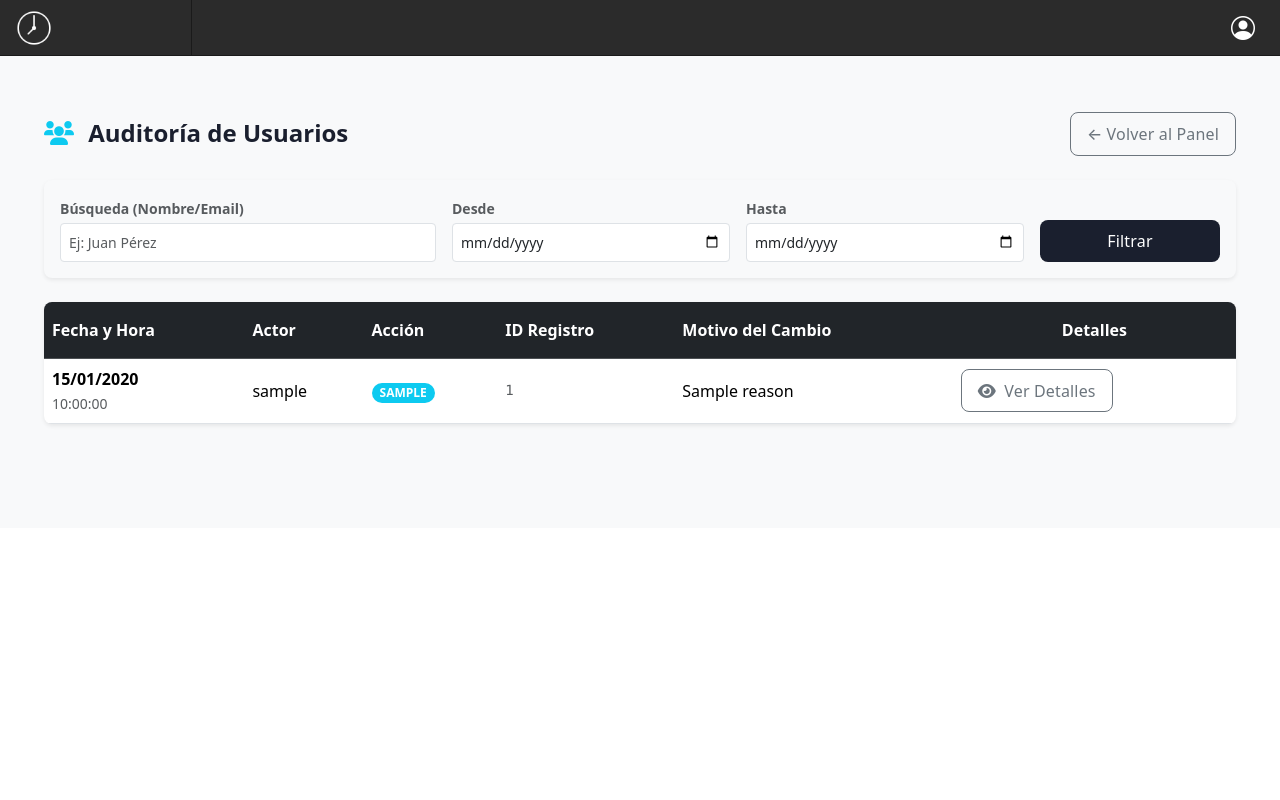
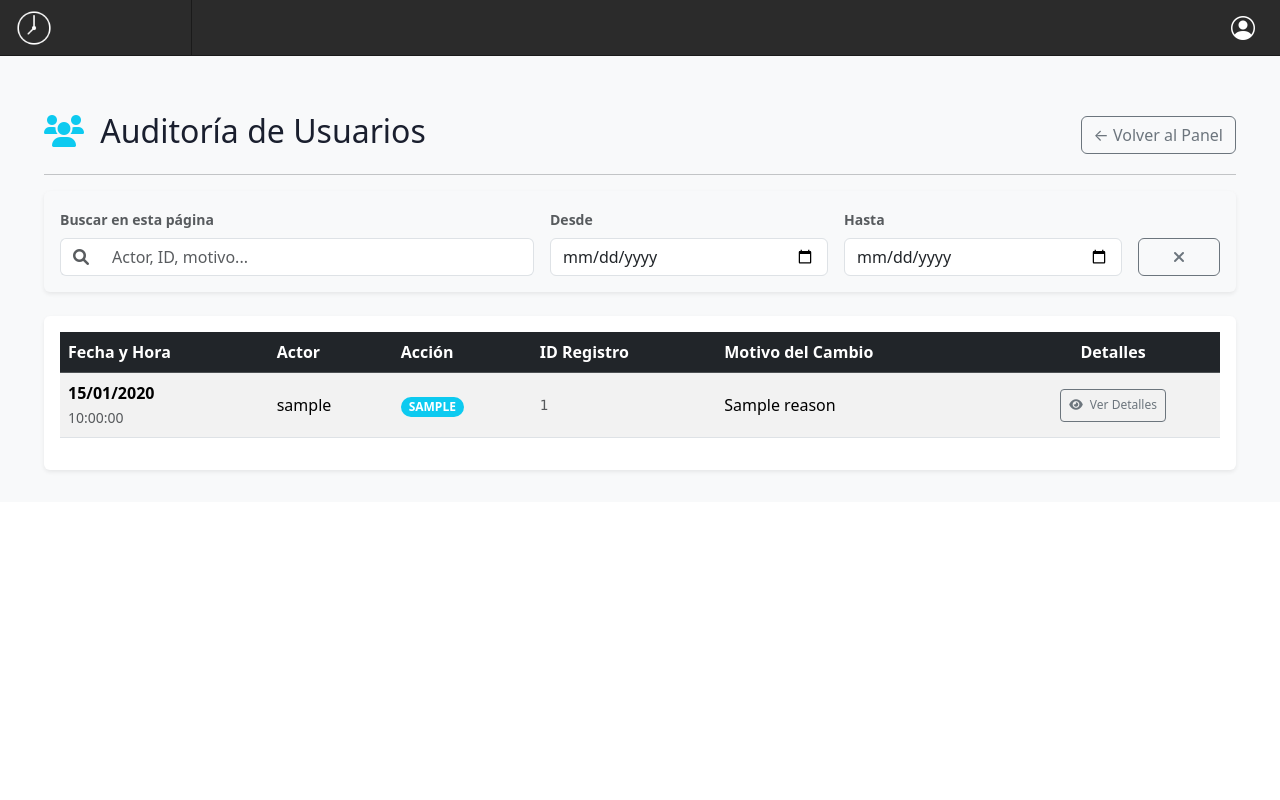
Before and after one commit to mArteagaRamos/ControlHorario, a Django app: template templates/audit/audit_users.html in a window 1280 px wide. Run offline with Django 4.2, Linux system fonts and the light colour scheme; the template is opened without the code that fills it: most values are stand-ins (such as "Sample title", 1, 10 or a date in 2020); one stand-in notice (Sample message) is shown; some libraries are stand-ins or nearby versions.

Commit message:
Filtro audit usuarios

```diff
--- a/templates/audit/audit_users.html
+++ b/templates/audit/audit_users.html
@@ -2,215 +2,82 @@
 
 {% block title %}Auditoría de Usuarios{% endblock %}
 
+{% block extra_head %}
+    <link rel="stylesheet" href="https://cdnjs.cloudflare.com/ajax/libs/font-awesome/6.0.0/css/all.min.css">
+    <link href="https://cdn.jsdelivr.net/npm/bootstrap-icons/font/bootstrap-icons.css" rel="stylesheet">
+{% endblock %}
+
 {% block content %}
+<div class="container-fluid mt-4">
+    <div class="d-flex justify-content-between align-items-center mb-3">
+        <h2 style="color: #1a1f2e;"><i class="fas fa-users text-info pe-2"></i> Auditoría de Usuarios</h2>
+        <a href="{% url 'audit_dashboard' %}" class="btn btn-outline-secondary">&larr; Volver al Panel</a>
+    </div>
+    <hr>
 
-<style>
-    /* --- VARIABLES Y UTILIDADES --- */
-    :root {
-        --transition-speed: 0.2s;
-    }
-
-    /* --- ESTILOS DE BOTONES --- */
-    .std-btn {
-        border-radius: 8px;
-        font-weight: 600;
-        letter-spacing: 0.3px;
-        transition: all var(--transition-speed) ease-in-out;
-        box-shadow: 0 2px 4px rgba(0,0,0,0.1);
-        padding: 0.5rem 1rem;
-    }
-
-    .std-btn:hover:not(:disabled) {
-        transform: translateY(-2px);
-        box-shadow: 0 4px 8px rgba(0,0,0,0.15);
-    }
-
-    .std-btn:active:not(:disabled) {
-        transform: translateY(0);
-    }
-
-    .std-btn-secondary {
-        border-radius: 6px;
-        transition: transform var(--transition-speed) ease;
-    }
-
-    .std-btn-secondary:hover {
-        transform: scale(1.05);
-    }
-
-    /* --- ESTILOS DE LA TABLA Y SCROLL --- */
-    .table-scroll-container {
-        max-height: 500px;
-        overflow-y: auto;
-        border-radius: 0.5rem;
-        box-shadow: inset 0 0 0 1px rgba(0,0,0,0.05);
-    }
-
-    .table-scroll-container thead th {
-        position: sticky;
-        top: 0;
-        z-index: 10;
-        background-color: #212529 !important; /* Cabecera oscura */
-        color: white;
-        box-shadow: 0 2px 4px rgba(0,0,0,0.04);
-    }
-
-    .table-scroll-container::-webkit-scrollbar { width: 8px; height: 8px; }
-    .table-scroll-container::-webkit-scrollbar-thumb { background: #adb5bd; border-radius: 4px; }
-    .table-scroll-container::-webkit-scrollbar-track { background: #f8f9fa; }
-
-    /* --- RESPONSIVE MOBILE MAGIC (Card-View) --- */
-    @media (max-width: 767px) {
-        .text-nowrap { white-space: normal !important; }
-
-        /* Ocultar visualmente el thead pero mantener para accesibilidad */
-        #tablaAuditoria thead {
-            position: absolute !important;
-            width: 1px !important;
-            height: 1px !important;
-            padding: 0 !important;
-            margin: -1px !important;
-            overflow: hidden !important;
-            clip: rect(0, 0, 0, 0) !important;
-            border: 0 !important;
-        }
-
-        #tablaAuditoria tbody tr.auditoria-row {
-            display: block;
-            margin-bottom: 1rem;
-            border: 1px solid #dee2e6;
-            border-radius: 0.75rem;
-            box-shadow: 0 0.25rem 0.5rem rgba(0,0,0,0.05);
-            padding: 0.5rem;
-            background-color: #fff;
-        }
-
-        #tablaAuditoria tbody tr.auditoria-row td {
-            display: flex;
-            justify-content: space-between;
-            align-items: center;
-            border-bottom: 1px solid #f8f9fa;
-            padding: 0.75rem 0.5rem;
-            text-align: right;
-        }
-
-        #tablaAuditoria tbody tr.auditoria-row td:last-child {
-            border-bottom: none;
-        }
-
-        #tablaAuditoria tbody tr.auditoria-row td::before {
-            content: attr(data-label);
-            font-weight: 600;
-            color: #495057;
-            text-align: left;
-            margin-right: 1rem;
-        }
-    }
-</style>
-
-<div class="container-fluid py-4">
-    <div class="d-flex flex-column flex-sm-row justify-content-between align-items-sm-center mb-4 gap-3">
-        <h2 class="h4 fw-bold mb-0" style="color: #1a1f2e;">
-            <i class="fas fa-users text-info me-2"></i> Auditoría de Usuarios
-        </h2>
-        <a href="{% url 'audit_dashboard' %}" class="btn btn-outline-secondary std-btn-secondary d-flex align-items-center gap-2">
-            &larr; Volver al Panel
-        </a>
+    <div class="card p-3 mb-4 bg-light border-0 shadow-sm">
+        <div class="row g-3 align-items-end">
+            <div class="col-md-5">
+                <label for="search" class="form-label text-muted small fw-bold">Buscar en esta página</label>
+                <div class="input-group">
+                    <span class="input-group-text bg-white border-end-0"><i class="fas fa-search text-muted"></i></span>
+                    <input type="text" class="form-control border-start-0" id="search" placeholder="Actor, ID, motivo...">
                 </div>
-
-    <div class="card bg-light shadow-sm border-0 mb-4 rounded-3">
-        <div class="card-body">
-            <form method="GET" class="row g-3 align-items-end">
-                <div class="col-12 col-md-4">
-                    <label for="search" class="form-label text-muted small fw-bold mb-1">Búsqueda (Nombre/Email)</label>
-                    <input type="text" id="search" name="search" class="form-control form-control-sm py-2"
-                           placeholder="Ej: Juan Pérez" value="{{ search_query|default:'' }}">
             </div>
-                <div class="col-12 col-md-3">
-                    <label for="desde" class="form-label text-muted small fw-bold mb-1">Desde</label>
-                    <input type="date" id="desde" name="desde" class="form-control form-control-sm py-2"
-                           value="{{ desde|default:'' }}">
+            <div class="col-md-3">
+                <label for="desde" class="form-label text-muted small fw-bold">Desde</label>
+                <input type="date" class="form-control" id="desde">
             </div>
-                <div class="col-12 col-md-3">
-                    <label for="hasta" class="form-label text-muted small fw-bold mb-1">Hasta</label>
-                    <input type="date" id="hasta" name="hasta" class="form-control form-control-sm py-2"
-                           value="{{ hasta|default:'' }}">
+            <div class="col-md-3">
+                <label for="hasta" class="form-label text-muted small fw-bold">Hasta</label>
+                <input type="date" class="form-control" id="hasta">
             </div>
-                <div class="col-12 col-md-2">
-                    <button type="submit" class="btn btn-info w-100 std-btn text-white">Filtrar</button>
+            <div class="col-md-1 d-flex">
+                <button type="button" id="btn-limpiar" class="btn btn-outline-secondary w-100" title="Limpiar filtros" style="height: 38px;">
+                    <i class="fas fa-times"></i>
+                </button>
             </div>
-            </form>
         </div>
     </div>
 
-    <div class="card bg-light shadow-sm border-0 mb-5 rounded-3">
-        <div class="table-responsive table-scroll-container">
-            <table class="table table-hover align-middle text-nowrap mb-0" id="tablaAuditoria">
+    <div class="table-responsive shadow-sm bg-white p-3 rounded">
+        <table class="table table-striped table-hover align-middle">
             <thead class="table-dark">
                 <tr>
-                        <th class="py-3">Fecha y Hora</th>
-                        <th class="py-3">Actor</th>
-                        <th class="py-3">Acción</th>
-                        <th class="py-3">ID Registro</th>
-                        <th class="py-3">Motivo del Cambio</th>
-                        <th class="py-3 text-center">Detalles</th>
+                    <th>Fecha y Hora</th>
+                    <th>Actor</th>
+                    <th>Acción</th>
+                    <th>ID Registro</th>
+                    <th>Motivo del Cambio</th>
+                    <th class="text-center">Detalles</th>
                 </tr>
             </thead>
             <tbody>
                 {% for log in logs %}
-                    <tr class="auditoria-row">
-                        <td data-label="Fecha y Hora">
+                <tr>
+                    <td>
                         <strong>{{ log.timestamp|date:"d/m/Y" }}</strong> <br>
                         <small class="text-muted">{{ log.timestamp|time:"H:i:s" }}</small>
                     </td>
-                        <td data-label="Actor">{{ log.user.username|default:"Sistema" }}</td>
-                        <td data-label="Acción"><span class="badge bg-info text-white px-2 py-1 rounded-pill">{{ log.get_action_type_display|upper }}</span></td>
-                        <td data-label="ID Registro" class="text-muted font-monospace small">{{ log.record_id|truncatechars:12 }}</td>
-                        <td data-label="Motivo del Cambio">{{ log.reason|default:"-" }}</td>
-                        <td data-label="Detalles" class="text-md-center">
-                            <button type="button" class="btn btn-sm btn-outline-info std-btn-secondary" data-bs-toggle="modal" data-bs-target="#modalDetalle{{ log.id }}">
+                    <td>{{ log.user.username|default:"Sistema" }}</td>
+                    <td>
+                        <span class="badge bg-info text-white rounded-pill px-2 py-1">{{ log.get_action_type_display|upper }}</span>
+                    </td>
+                    <td class="text-muted font-monospace small">{{ log.record_id|truncatechars:12 }}</td>
+                    <td>{{ log.reason|default:"-" }}</td>
+                    <td class="text-center">
+                        <button type="button" class="btn btn-outline-secondary btn-sm" style="padding: 0.4rem 0.5rem !important; font-size: 0.75rem !important;" data-bs-toggle="modal" data-bs-target="#modalDetalle{{ log.id }}">
                             <i class="fas fa-eye me-1"></i> Ver Detalles
                         </button>
                     </td>
                 </tr>
                 {% empty %}
                 <tr>
-                        <td colspan="6" class="text-center py-5 text-muted">No hay registros de modificaciones de usuarios con estos filtros.</td>
+                    <td colspan="6" class="text-center py-4 text-muted">No hay registros de modificaciones de usuarios.</td>
                 </tr>
                 {% endfor %}
             </tbody>
         </table>
-        </div>
-
-        {% if logs.has_other_pages %}
-        <div class="card-footer bg-transparent border-top-0 pt-4 pb-3">
-            <nav aria-label="Page navigation">
-                <ul class="pagination justify-content-center mb-0">
-                    {% if logs.has_previous %}
-                    <li class="page-item">
-                        <a class="page-link shadow-sm" href="?page=1{% if search_query %}&search={{ search_query }}{% endif %}{% if desde %}&desde={{ desde }}{% endif %}{% if hasta %}&hasta={{ hasta }}{% endif %}">Primera</a>
-                    </li>
-                    <li class="page-item">
-                        <a class="page-link shadow-sm" href="?page={{ logs.previous_page_number }}{% if search_query %}&search={{ search_query }}{% endif %}{% if desde %}&desde={{ desde }}{% endif %}{% if hasta %}&hasta={{ hasta }}{% endif %}">Anterior</a>
-                    </li>
-                    {% endif %}
-
-                    <li class="page-item active">
-                        <span class="page-link shadow-sm bg-info border-info">{{ logs.number }} de {{ logs.paginator.num_pages }}</span>
-                    </li>
-
-                    {% if logs.has_next %}
-                    <li class="page-item">
-                        <a class="page-link shadow-sm" href="?page={{ logs.next_page_number }}{% if search_query %}&search={{ search_query }}{% endif %}{% if desde %}&desde={{ desde }}{% endif %}{% if hasta %}&hasta={{ hasta }}{% endif %}">Siguiente</a>
-                    </li>
-                    <li class="page-item">
-                        <a class="page-link shadow-sm" href="?page={{ logs.paginator.num_pages }}{% if search_query %}&search={{ search_query }}{% endif %}{% if desde %}&desde={{ desde }}{% endif %}{% if hasta %}&hasta={{ hasta }}{% endif %}">Última</a>
-                    </li>
-                    {% endif %}
-                </ul>
-            </nav>
-        </div>
-        {% endif %}
     </div>
 </div>
 
@@ -218,18 +85,18 @@
 <div class="modal fade" id="modalDetalle{{ log.id }}" tabindex="-1" aria-hidden="true">
   <div class="modal-dialog modal-lg modal-dialog-centered">
     <div class="modal-content border-0 shadow">
-      <div class="modal-header bg-light border-bottom-0">
-        <h5 class="modal-title fw-bold" style="color: #1a1f2e;"><i class="fas fa-search-plus text-info me-2"></i> Detalles de la Acción</h5>
-        <button type="button" class="btn-close" data-bs-dismiss="modal" aria-label="Close"></button>
+      <div class="modal-header text-white" style="background-color: #1a1f2e;">
+        <h5 class="modal-title"><i class="fas fa-search-plus me-2"></i> Detalles de la Acción</h5>
+        <button type="button" class="btn-close btn-close-white" data-bs-dismiss="modal" aria-label="Close"></button>
       </div>
       <div class="modal-body p-4">
 
-        <div class="card bg-light shadow-sm border-0 mb-4 rounded-3">
+        <div class="card bg-light border-0 mb-4">
             <div class="card-body">
                 <div class="row text-center">
                     <div class="col-4">
                         <small class="text-muted d-block text-uppercase fw-bold mb-1">Acción</small>
-                        <span class="badge bg-info px-3 py-2 rounded-pill">{{ log.get_action_type_display|upper }}</span>
+                        <span class="badge bg-info px-3 py-2 rounded-pill text-white">{{ log.get_action_type_display|upper }}</span>
                     </div>
                     <div class="col-4 border-start border-end">
                         <small class="text-muted d-block text-uppercase fw-bold mb-1">Usuario</small>
@@ -237,7 +104,7 @@
                     </div>
                     <div class="col-4">
                         <small class="text-muted d-block text-uppercase fw-bold mb-1">Fecha</small>
-                        <span class="fw-bold">{{ log.timestamp|date:"d M Y - H:i" }}</span>
+                        <span class="fw-bold">{{ log.timestamp|date:"d/m/Y - H:i:s" }}</span>
                     </div>
                 </div>
             </div>
@@ -288,12 +155,136 @@
         </div>
 
       </div>
-      <div class="modal-footer bg-light border-top-0">
-        <button type="button" class="btn btn-outline-secondary std-btn-secondary" data-bs-dismiss="modal">Cerrar</button>
+      <div class="modal-footer bg-light">
+        <button type="button" class="btn btn-secondary" data-bs-dismiss="modal">Cerrar</button>
       </div>
     </div>
   </div>
 </div>
 {% endfor %}
 
+<div id="toast" class="toast-custom hidden"></div>
+
+{% if messages %}
+    <div id="django-messages-container" style="
+        position: fixed;
+        top: 50%;
+        left: 50%;
+        transform: translate(-50%, -50%);
+        z-index: 9999;
+        width: 90%;
+        max-width: 400px;
+    ">
+        {% for message in messages %}
+        <div class="alert shadow-lg" style="
+            background-color: white;
+            border-radius: 12px;
+            padding: 25px;
+            text-align: center;
+            border-top: 5px solid {% if message.tags == 'error' %}#dc3545{% else %}#28a745{% endif %};
+            box-shadow: 0 10px 30px rgba(0,0,0,0.2);
+        ">
+            <div style="font-size: 40px; margin-bottom: 10px;">
+                {% if message.tags == 'error' %}⚠️{% else %}✅{% endif %}
+            </div>
+            <p style="margin: 0; font-weight: bold; color: #333; font-size: 1.1rem;">
+                {{ message }}
+            </p>
+            <button onclick="document.getElementById('django-messages-container').remove()" style="
+                margin-top: 20px;
+                padding: 8px 20px;
+                border: none;
+                background: #f1f1f1;
+                border-radius: 5px;
+                cursor: pointer;
+                font-weight: bold;
+            ">Entendido</button>
+            </div>
+        {% endfor %}
+    </div>
+
+    <script>
+        setTimeout(function() {
+            var msg = document.getElementById('django-messages-container');
+            if (msg) msg.remove();
+        }, 5000);
+    </script>
+{% endif %}
+
 {% endblock %}
+
+{% block extra_scripts %}
+<script>
+function showToast(message) {
+    const toast = document.getElementById("toast");
+    if(!toast) return;
+    toast.innerText = message;
+    toast.classList.remove("hidden");
+    toast.classList.add("show");
+
+    setTimeout(() => {
+        toast.classList.remove("show");
+        setTimeout(() => toast.classList.add("hidden"), 300);
+    }, 3000);
+}
+
+document.addEventListener('DOMContentLoaded', function() {
+    const searchInput = document.getElementById('search');
+    const desdeInput = document.getElementById('desde');
+    const hastaInput = document.getElementById('hasta');
+    const btnLimpiar = document.getElementById('btn-limpiar');
+    const tableRows = document.querySelectorAll('tbody tr');
+
+    function filterTable() {
+        if(!searchInput || !desdeInput || !hastaInput) return;
+
+        const searchTerm = searchInput.value.toLowerCase();
+        const desdeVal = desdeInput.value;
+        const hastaVal = hastaInput.value;
+
+        let desdeDate = desdeVal ? new Date(desdeVal + 'T00:00:00') : null;
+        let hastaDate = hastaVal ? new Date(hastaVal + 'T23:59:59') : null;
+
+        tableRows.forEach(row => {
+            if (row.cells.length === 1) return; // Salta la fila de "No hay registros"
+
+            const rowText = row.textContent.toLowerCase();
+            const matchesSearch = rowText.includes(searchTerm);
+
+            let matchesDate = true;
+            const dateElement = row.querySelector('td strong');
+
+            if (dateElement && (desdeDate || hastaDate)) {
+                const dateStr = dateElement.textContent.trim();
+                const parts = dateStr.split('/');
+                if (parts.length === 3) {
+                    const rowDate = new Date(`${parts[2]}-${parts[1]}-${parts[0]}T12:00:00`);
+
+                    if (desdeDate && rowDate < desdeDate) matchesDate = false;
+                    if (hastaDate && rowDate > hastaDate) matchesDate = false;
+                }
+            }
+
+            if (matchesSearch && matchesDate) {
+                row.style.display = '';
+            } else {
+                row.style.display = 'none';
+            }
+        });
+    }
+
+    if(searchInput) searchInput.addEventListener('input', filterTable);
+    if(desdeInput) desdeInput.addEventListener('change', filterTable);
+    if(hastaInput) hastaInput.addEventListener('change', filterTable);
+
+    if (btnLimpiar) {
+        btnLimpiar.addEventListener('click', function() {
+            if(searchInput) searchInput.value = '';
+            if(desdeInput) desdeInput.value = '';
+            if(hastaInput) hastaInput.value = '';
+            filterTable();
+        });
+    }
+});
+</script>
+{% endblock %}
```
Lines whose indentation alone changed are shown as unchanged.
